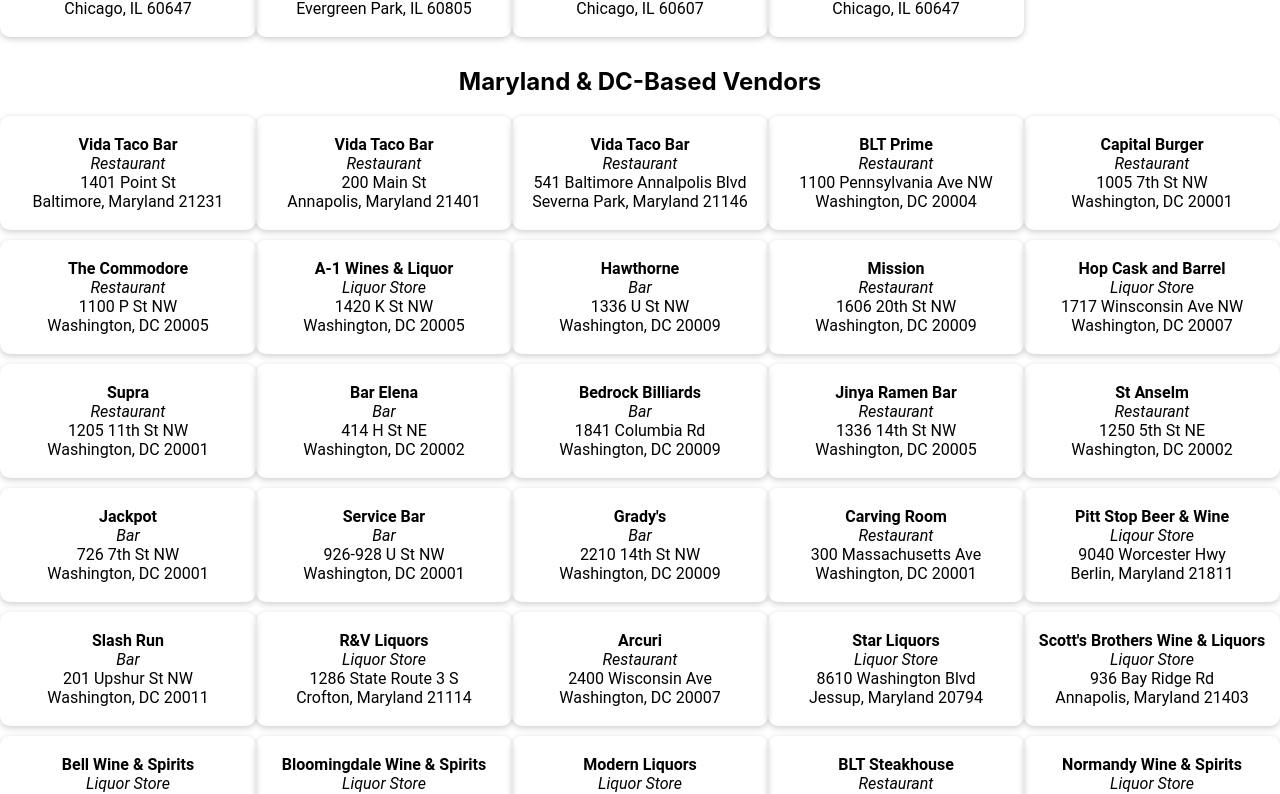
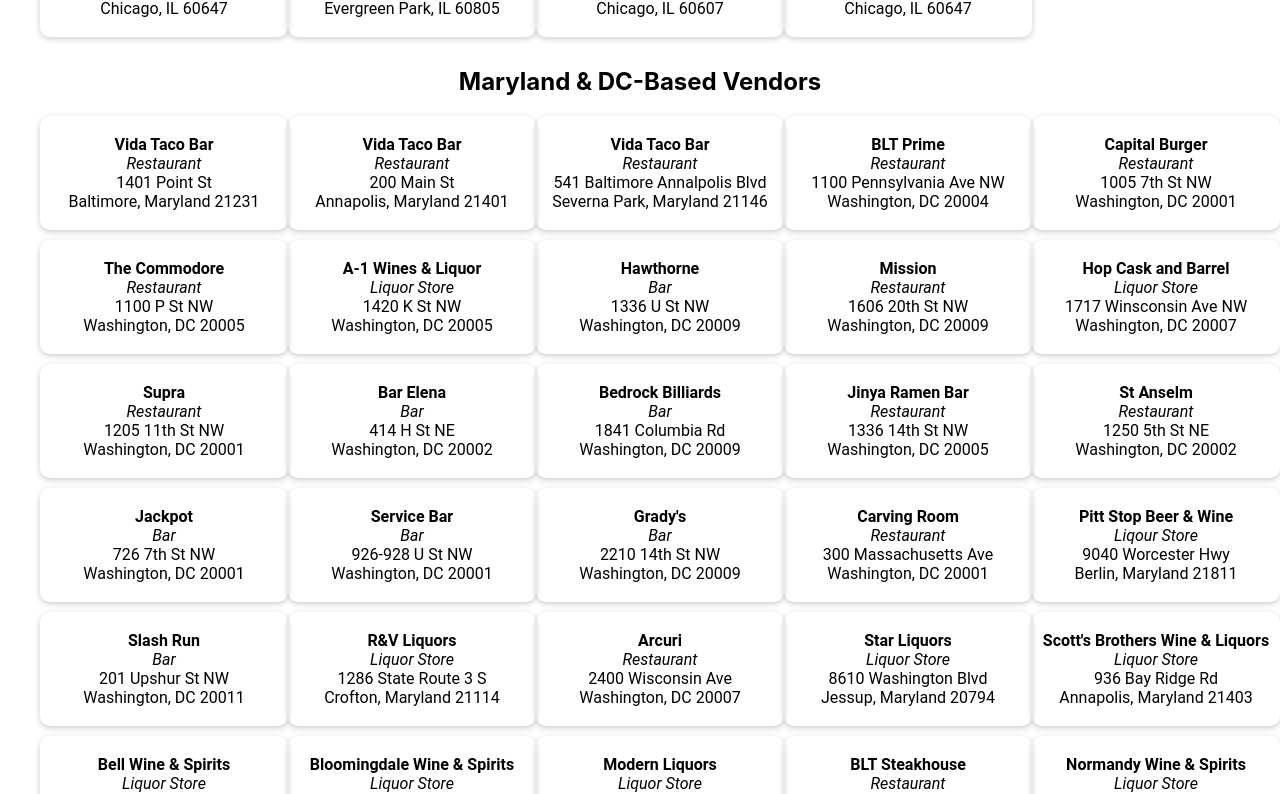
Before and after one commit to PeterEckIII/find_fino_reeact, a React (Create React App) app: page / in a window 1280 px wide. Shown: the part 2645-3439 px from the top of the page. Built offline with nearby package versions, Linux system fonts and the light colour scheme.

Commit message:
Formatting changes

```diff
--- a/src/components/Vendors.jsx
+++ b/src/components/Vendors.jsx
@@ -1,4 +1,4 @@
-import React from 'react'
+import React from "react";
 import VendorCard from "./VendorCard";
 import styled from "styled-components";
 
@@ -22,16 +22,9 @@
   }
 `;
 
-const Vendors = (props) => {
+const Vendors = props => {
   return (
-        <div style={{
-            "display": "grid",
-            "grid-template-columns": "1fr 1fr 1fr 1fr 1fr",
-            "@media screen and (max-width: 1140px)": "{ grid-template-columns: 1fr 1fr 1fr 1fr; }",
-            "@media screen and (max-width: 930px)": "{ grid-template-columns: 1fr 1fr 1fr; }",
-            "@media screen and (max-width: 690px)": "{ grid-template-columns: 1fr 1fr;}",
-            "@media screen and (max-width: 460px": "{ grid-template-columns: 1fr }"
-        }}>
+    <VendorList>
       {props.vendorList.map(vendor => {
         return (
           <VendorCard
@@ -43,10 +36,10 @@
             state={vendor.state}
             zipCode={vendor.zipCode}
           />
-                )
+        );
       })}
-        </div>
-    )
-}
+    </VendorList>
+  );
+};
 
 export default Vendors;
```
Lines whose indentation alone changed are shown as unchanged.
